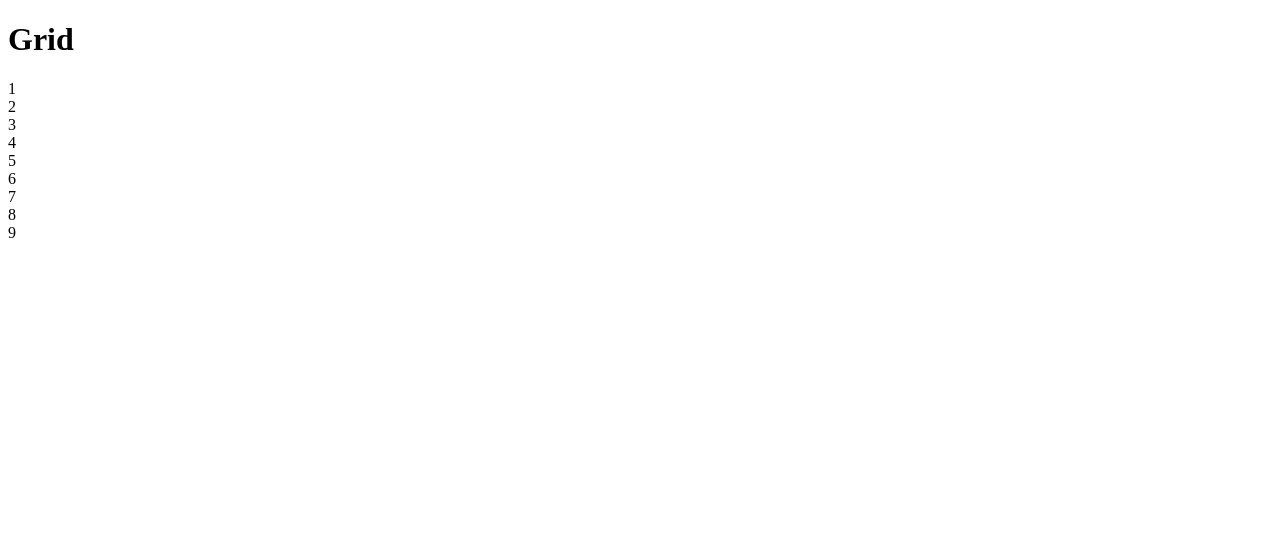
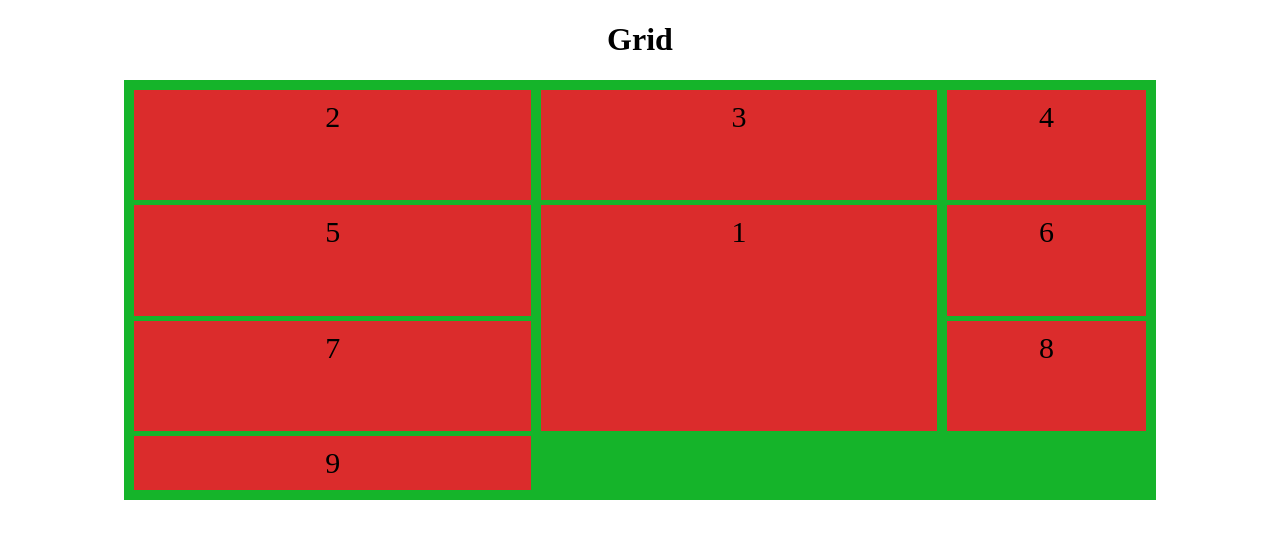
Before and after one commit to thespekky/css_grid_layout_1, a plain HTML site: page index.html in a window 1280 px wide. Drawn offline with Linux system fonts and the light colour scheme; files that its build step writes are made by us from their sources; the site is published under a folder, as on GitHub Pages, so addresses that start at the root find nothing.

Commit message:
css file összekapcsolása

```diff
--- a/index.html
+++ b/index.html
@@ -4,7 +4,7 @@
     <meta charset="UTF-8">
     <meta http-equiv="X-UA-Compatible" content="IE=edge">
     <meta name="viewport" content="width=device-width, initial-scale=1.0">
-    <link rel="stylesheet" href="/layout1/style.css">
+    <link rel="stylesheet" href="style.css">
     <title>Css grid</title>
 </head>
 <body>
```
